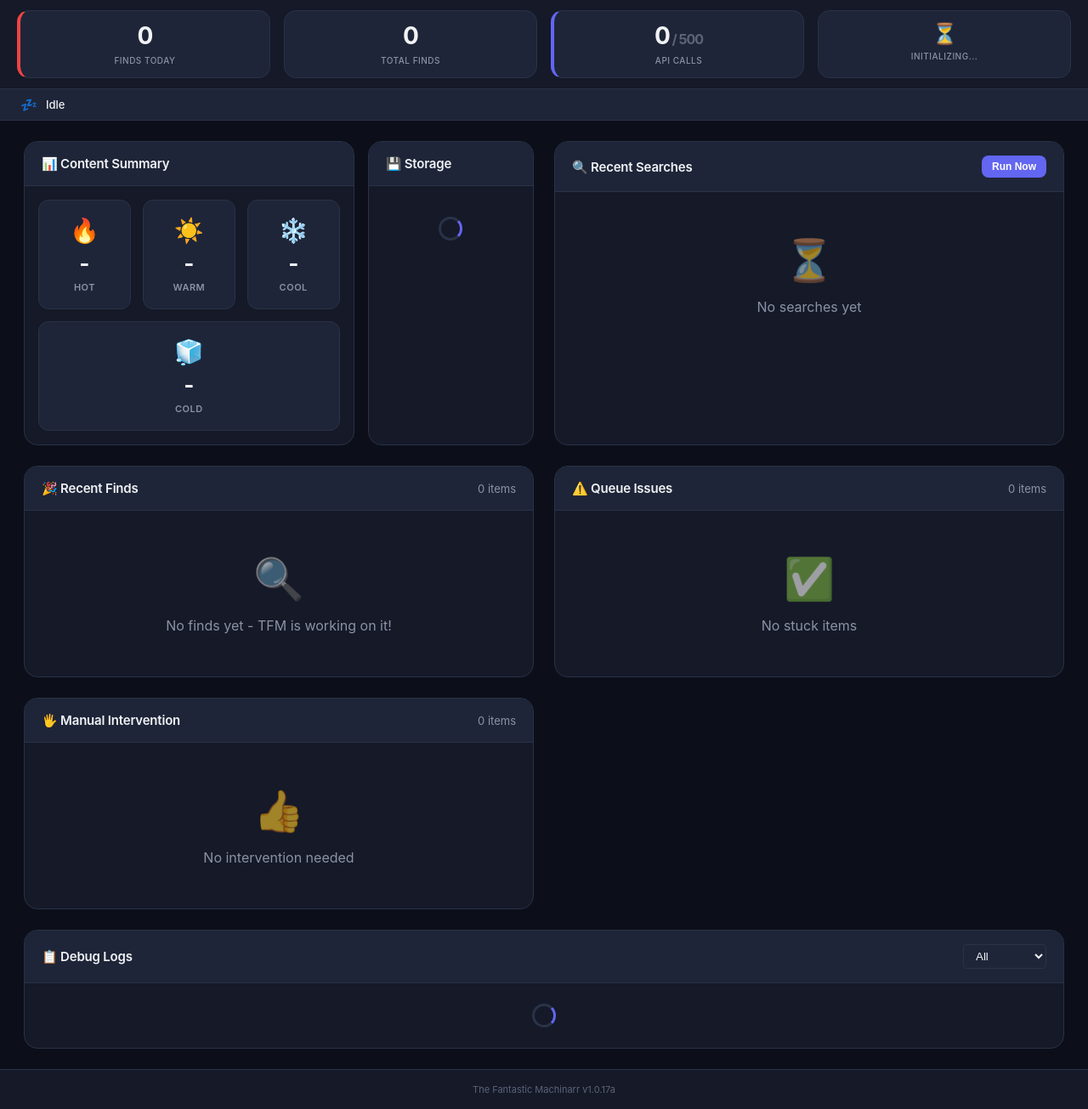
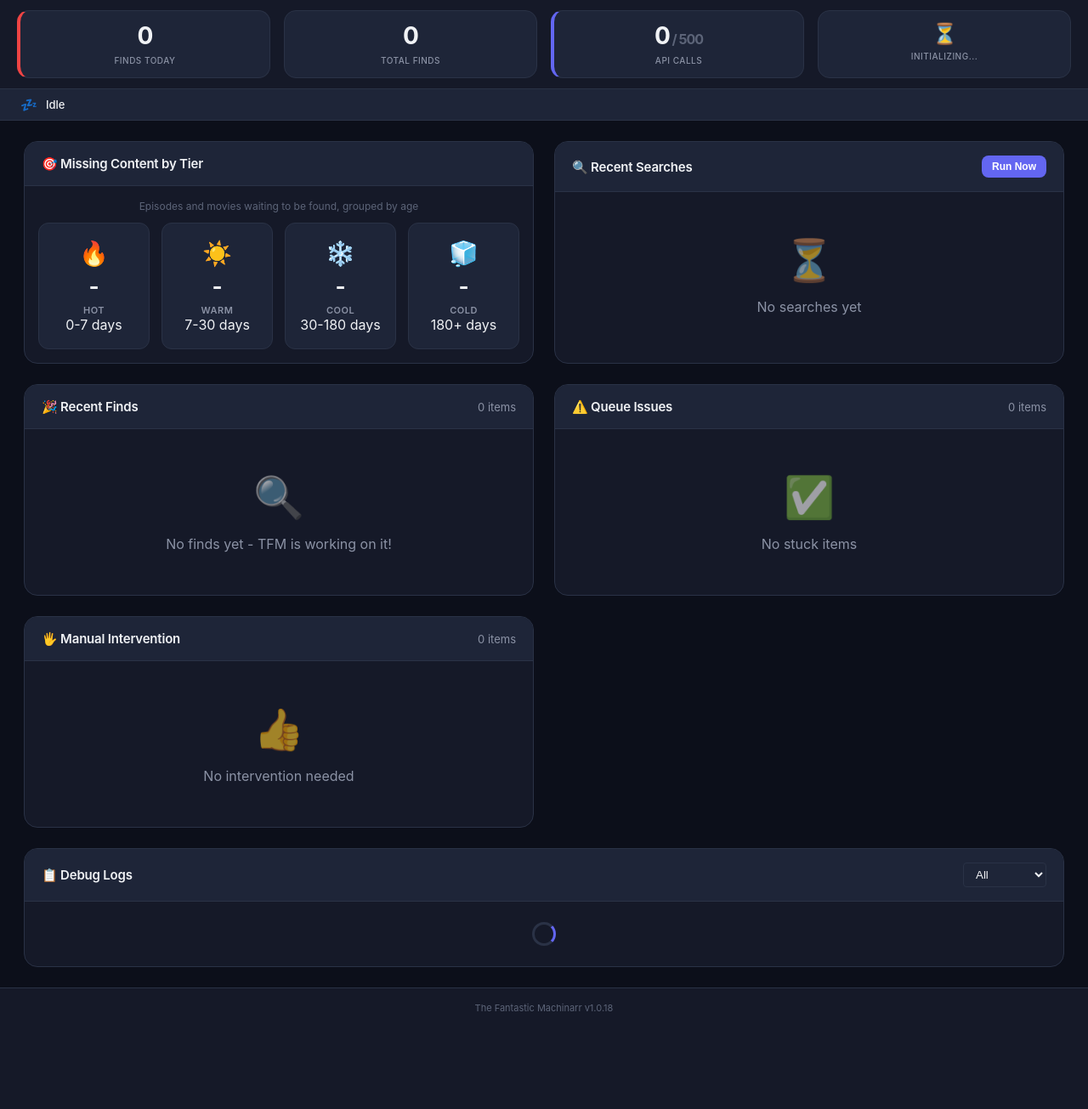
Before and after one commit to egadgetboy/thefantasticmachinarr, a Python web app: template templates/index.html in a window 1280 px wide. Shown: the part 74-1379 px from the top of the page at 85% size. After the commit the page ends 1264 px from the top, so only its background shows below. Run offline with Jinja, Linux system fonts and the light colour scheme; the template is opened without the code that fills it, so the values that code supplies are empty.

Commit message:
v1.0.18 - UI clarity fixes
- Rename Content Summary to Missing Content by Tier with descriptive subtitle
- Remove Storage panel (was non-functional)
- Change Recent Searches status from OK to Searched
- Fix Queue Issues to show status when issues array is empty
- Make pagination sticky at bottom
- Update version to 1.0.18

```diff
--- a/__init__.py
+++ b/__init__.py
@@ -4,7 +4,7 @@ A companion tool for Sonarr and Radarr that resolves stuck items,
 continuously searches for missing content, and provides manual intervention options.
 """
 
-__version__ = "1.0.17a"
+__version__ = "1.0.18"
 __app_name__ = "The Fantastic Machinarr"
 
 from .config import Config
--- a/templates/index.html
+++ b/templates/index.html
@@ -589,11 +589,17 @@
             padding: 12px;
             background: var(--bg3);
             border-top: 1px solid var(--border);
+            position: sticky;
+            bottom: 0;
+            flex-shrink: 0;
+            min-height: 44px;
         }
 
         .page-info {
             font-size: 12px;
             color: var(--text2);
+            min-width: 160px;
+            text-align: center;
         }
 
         .pagination button:disabled {
@@ -859,28 +865,21 @@
     </div>
 
     <main>
-        <!-- Row 1: Tier Summary + Storage (compact) -->
-        <div class="panel-row compact-row">
-            <div class="panel" style="flex:2">
-                <div class="panel-head">
-                    <span class="panel-title">📊 Content Summary</span>
-                    <span id="tier-total" style="color:var(--text2);font-size:13px"></span>
+        <!-- Row 1: Missing Content by Tier -->
+        <div class="panel">
+            <div class="panel-head">
+                <span class="panel-title">🎯 Missing Content by Tier</span>
+                <span id="tier-total" style="color:var(--text2);font-size:13px"></span>
+            </div>
+            <div class="panel-body" style="padding: 16px;">
+                <div style="font-size: 12px; color: var(--text3); margin-bottom: 12px; text-align: center;">
+                    Episodes and movies waiting to be found, grouped by age
                 </div>
-                <div class="panel-body" style="padding: 16px;">
-                    <div class="tiers">
-                        <div class="tier"><div class="tier-emoji">🔥</div><div class="tier-count" id="tier-hot">-</div><div class="tier-name">Hot</div></div>
-                        <div class="tier"><div class="tier-emoji">☀️</div><div class="tier-count" id="tier-warm">-</div><div class="tier-name">Warm</div></div>
-                        <div class="tier"><div class="tier-emoji">❄️</div><div class="tier-count" id="tier-cool">-</div><div class="tier-name">Cool</div></div>
-                        <div class="tier"><div class="tier-emoji">🧊</div><div class="tier-count" id="tier-cold">-</div><div class="tier-name">Cold</div></div>
-                    </div>
-                </div>
-            </div>
-            <div class="panel" style="flex:1">
-                <div class="panel-head">
-                    <span class="panel-title">💾 Storage</span>
-                </div>
-                <div class="panel-body" id="storage-list" style="padding: 12px;">
-                    <div class="spinner"></div>
+                <div class="tiers">
+                    <div class="tier"><div class="tier-emoji">🔥</div><div class="tier-count" id="tier-hot">-</div><div class="tier-name">Hot</div><div class="tier-desc">0-7 days</div></div>
+                    <div class="tier"><div class="tier-emoji">☀️</div><div class="tier-count" id="tier-warm">-</div><div class="tier-name">Warm</div><div class="tier-desc">7-30 days</div></div>
+                    <div class="tier"><div class="tier-emoji">❄️</div><div class="tier-count" id="tier-cool">-</div><div class="tier-name">Cool</div><div class="tier-desc">30-180 days</div></div>
+                    <div class="tier"><div class="tier-emoji">🧊</div><div class="tier-count" id="tier-cold">-</div><div class="tier-name">Cold</div><div class="tier-desc">180+ days</div></div>
                 </div>
             </div>
         </div>
@@ -1361,6 +1360,12 @@
                                     ? `<span class="countdown ${item.auto_resolve_in_minutes <= 5 ? 'soon' : ''}">⏱️ ${item.auto_resolve_in_minutes}m</span>`
                                     : '<span class="countdown soon">⏱️ Now!</span>')
                                 : '';
+
+                            // Show issues, or fall back to tracked_status/status
+                            let issueText = item.issues && item.issues.length > 0
+                                ? item.issues.join(', ').replace(/_/g, ' ')
+                                : item.tracked_status || item.status || 'downloading';
+
                             return `
                             <tr>
                                 <td class="col-time">${item.stuck_minutes}m</td>
@@ -1369,7 +1374,7 @@
                                     <div class="title-main">${esc(item.title)}</div>
                                 </td>
                                 <td class="col-issue">
-                                    <span class="badge badge-error">${item.issues.join(', ')}</span>
+                                    <span class="badge badge-warn">${esc(issueText)}</span>
                                     ${item.can_auto_resolve ? '<span class="badge badge-success" style="margin-left:4px">Auto</span>' : ''}
                                     ${autoResolveHtml}
                                 </td>
@@ -1634,7 +1639,7 @@
                             <th class="col-source">Source</th>
                             <th class="col-title">Title</th>
                             <th class="col-tier">Tier</th>
-                            <th class="col-status">Status</th>
+                            <th class="col-status">Result</th>
                         </tr>
                     </thead>
                     <tbody>
@@ -1647,7 +1652,7 @@
                                     <div class="title-main">${esc(s.title)}</div>
                                 </td>
                                 <td class="col-tier"><span class="badge badge-${s.tier}">${s.tier_emoji} ${s.tier}</span></td>
-                                <td class="col-status">${s.success ? '<span class="badge badge-success">✓ OK</span>' : '<span class="badge badge-error">✗ Fail</span>'}</td>
+                                <td class="col-status">${s.success ? '<span class="badge badge-info">🔍 Searched</span>' : '<span class="badge badge-error">✗ Failed</span>'}</td>
                             </tr>
                         `).join('')}
                     </tbody>
@@ -1870,7 +1875,7 @@
         loadDashboard();
         loadQueue();
         loadInterventions();
-        loadStorage();
+        // loadStorage(); // Disabled - storage panel removed
         loadFinds();
         loadSearches();
         loadLogs();
@@ -1882,6 +1887,6 @@
         setInterval(loadFinds, 60000);
         setInterval(loadLogs, 30000);
     </script>
-    <div class="version-footer">The Fantastic Machinarr v1.0.17a</div>
+    <div class="version-footer">The Fantastic Machinarr v1.0.18</div>
 </body>
 </html>
--- a/templates/setup.html
+++ b/templates/setup.html
@@ -576,7 +576,7 @@
         <button class="btn btn-sec" id="backBtn" onclick="back()" disabled>Back</button>
         <button class="btn btn-pri" id="nextBtn" onclick="next()">Next</button>
     </div>
-    <div class="version-footer">The Fantastic Machinarr v1.0.17a</div>
+    <div class="version-footer">The Fantastic Machinarr v1.0.18</div>
 </div>
 <script>
 // Theme management
```
